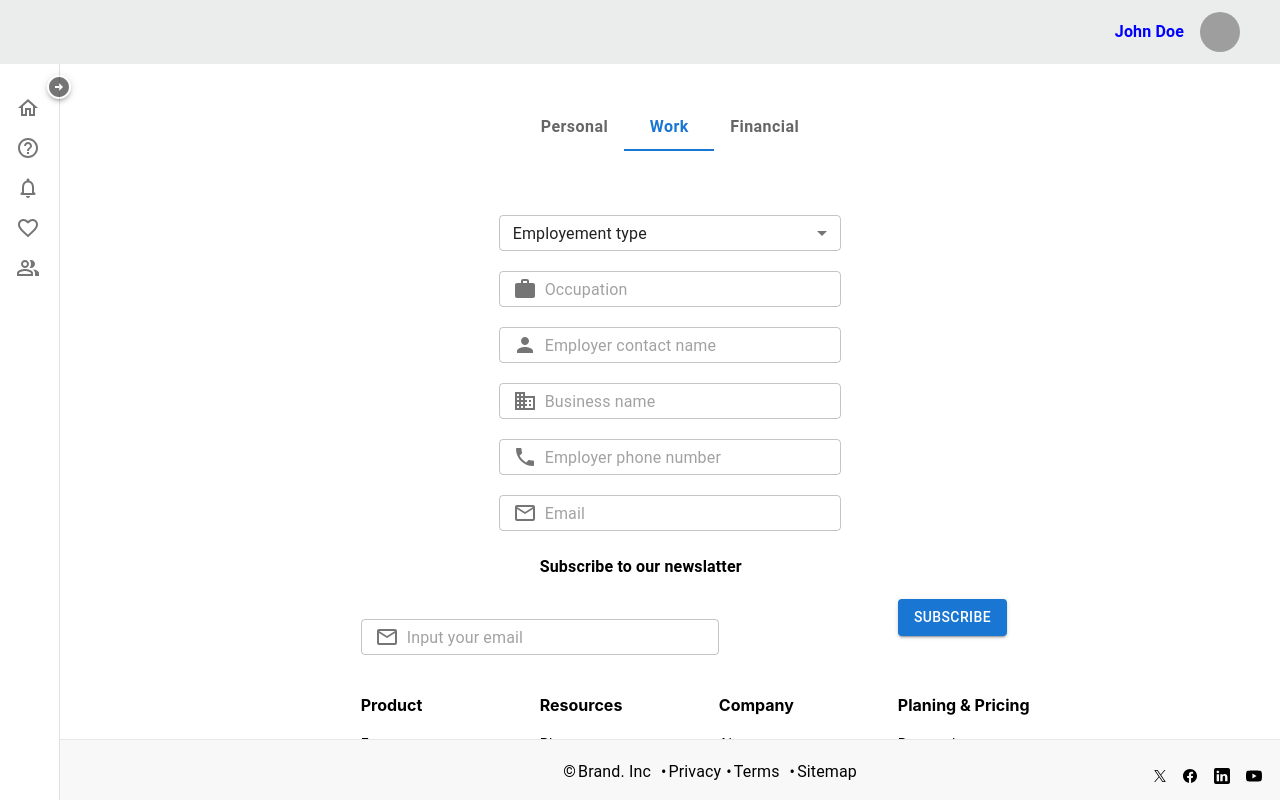
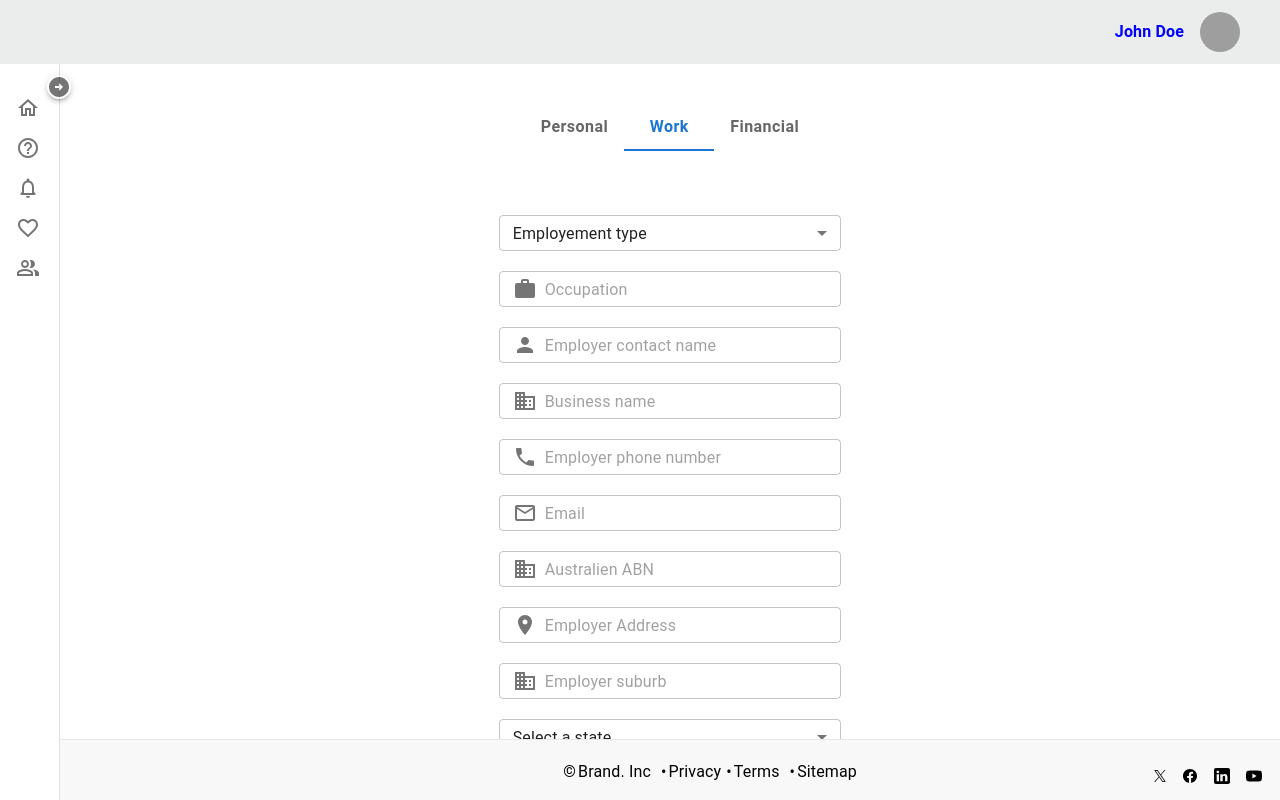
Before and after one commit to peguses/lead-mgmt-fe, a React (Create React App) app: page / in a window 1280 px wide. Both pictures are taken after a click on the tab "Work". Shown: the top 800 px of the page. Built offline with nearby package versions, Linux system fonts and the light colour scheme; grey boxes are pictures that could not be loaded.

Commit message:
Work information

```diff
--- a/src/index.tsx
+++ b/src/index.tsx
@@ -6,7 +6,7 @@ import reportWebVitals from './reportWebVitals';
 import { Provider } from 'react-redux';
 import { store } from './shared/redux/store';
 
-const root = ReactDOM.createRoot(document.getElementById('root') as HTMLElement);
+const root = ReactDOM.createRoot(document.getElementById('root') as HTMLElement)
 
 root.render(
   <React.StrictMode>
--- a/src/pages/landingPage/PersonalInformation.tab.tsx
+++ b/src/pages/landingPage/PersonalInformation.tab.tsx
@@ -16,6 +16,7 @@ import EmailOutlinedIcon from "@mui/icons-material/EmailOutlined";
 import { forwardRef, useEffect, useImperativeHandle } from "react";
 import { useAppSelector } from "../../shared/redux/hooks";
 import { PersonalInformation } from "../../shared/redux/applicant.slice";
+import { AustralienState } from "../../shared/constants/AustralienState.constant";
 
 interface PersonalInformationTab {
   applicant: number;
@@ -25,6 +26,7 @@ interface PersonalInformationTab {
 
 const PersonalInformationTab = forwardRef(
   ({ applicant, onSubmit, onValid }: PersonalInformationTab, ref) => {
+
     const applicantInformation = useAppSelector(
       (state): PersonalInformation | undefined => {
         return state?.application?.personalInforamtions?.find(
@@ -43,17 +45,6 @@ const PersonalInformationTab = forwardRef(
       mode: "all",
       defaultValues: applicantInformation,
     });
-
-    const states = [
-      { code: "NSW", name: "New South Wales" },
-      { code: "VIC", name: "Victoria" },
-      { code: "QLD", name: "Queensland" },
-      { code: "SA", name: "South Australia" },
-      { code: "WA", name: "Western Australia" },
-      { code: "TAS", name: "Tasmania" },
-      { code: "ACT", name: "Australian Capital Territory" },
-      { code: "NT", name: "Northern Territory" },
-    ];
 
     const residancyStatus = [
       { code: "AC", name: "Austrailen Citizen" },
@@ -219,7 +210,7 @@ const PersonalInformationTab = forwardRef(
                 <MenuItem value="" disabled>
                   Select a state
                 </MenuItem>
-                {states.map((stateObj) => (
+                {AustralienState.map((stateObj) => (
                   <MenuItem key={stateObj.code} value={stateObj.code}>
                     {stateObj.name}
                   </MenuItem>
--- a/src/pages/landingPage/WorkInformation.tab.tsx
+++ b/src/pages/landingPage/WorkInformation.tab.tsx
@@ -13,6 +13,8 @@ import PersonIcon from "@mui/icons-material/Person";
 import BusinessIcon from "@mui/icons-material/Business";
 import PhoneIcon from "@mui/icons-material/Phone";
 import EmailOutlinedIcon from "@mui/icons-material/EmailOutlined";
+import { Business, LocationOn, MailOutline } from "@mui/icons-material";
+import { AustralienState } from "../../shared/constants/AustralienState.constant";
 
 export const WorkInforamtionTab: React.FC<any> = () => {
   const {
@@ -188,15 +190,17 @@ export const WorkInforamtionTab: React.FC<any> = () => {
       <TextField
         variant="outlined"
         fullWidth
-        {...register("email", {
+        {...register("employerEmail", {
           required: "Email is required",
           pattern: {
             value: /\S+@\S+\.\S+/,
             message: "Entered value does not match email format",
           },
         })}
-        error={!!errors.email}
-        helperText={errors.email ? String(errors.email.message) : ""}
+        error={!!errors.employerEmail}
+        helperText={
+          errors.employerEmail ? String(errors?.employerEmail.message) : ""
+        }
         placeholder={"Email"}
         slotProps={{
           input: {
@@ -212,6 +216,149 @@ export const WorkInforamtionTab: React.FC<any> = () => {
           },
         }}
       />
+
+      <TextField
+        variant="outlined"
+        fullWidth
+        {...register("employerABN", {
+          required: "Australien ABN is required",
+          pattern: {
+            value: /^\d{11}$/,
+            message: "Entered value does not match ABN format",
+          },
+        })}
+        error={!!errors.employerABN}
+        helperText={
+          errors.employerABN ? String(errors.employerABN.message) : ""
+        }
+        placeholder={"Australien ABN"}
+        slotProps={{
+          input: {
+            startAdornment: (
+              <InputAdornment position="start">
+                <Business />
+              </InputAdornment>
+            ),
+            sx: {
+              height: "36px",
+              marginTop: "20px",
+            },
+          },
+        }}
+      />
+
+      <TextField
+        variant="outlined"
+        fullWidth
+        {...register("employerAddress", {
+          required: "Employee address is requried",
+        })}
+        error={!!errors.employerAddress}
+        helperText={
+          errors.employerAddress ? String(errors.employerAddress.message) : ""
+        }
+        placeholder={"Employer Address"}
+        slotProps={{
+          input: {
+            startAdornment: (
+              <InputAdornment position="start">
+                <LocationOn />
+              </InputAdornment>
+            ),
+            sx: {
+              height: "36px",
+              marginTop: "20px",
+            },
+          },
+        }}
+      />
+
+      <TextField
+        variant="outlined"
+        fullWidth
+        {...register("employerSuburb", {
+          required: "Employee suburb is requried",
+        })}
+        error={!!errors.employerSuburb}
+        helperText={
+          errors.employerSuburb ? String(errors.employerSuburb.message) : ""
+        }
+        placeholder={"Employer suburb"}
+        slotProps={{
+          input: {
+            startAdornment: (
+              <InputAdornment position="start">
+                <BusinessIcon />
+              </InputAdornment>
+            ),
+            sx: {
+              height: "36px",
+              marginTop: "20px",
+            },
+          },
+        }}
+      />
+      <FormControl
+        fullWidth
+        sx={{ marginTop: "20px" }}
+        error={Boolean(errors.state)}
+      >
+        <Controller
+          name="state"
+          control={control}
+          defaultValue=""
+          rules={{ required: "State is required" }}
+          render={({ field }) => (
+            <Select
+              labelId="state-label"
+              {...field}
+              displayEmpty
+              style={{ height: "36px" }}
+              onChange={(e) => {
+                clearErrors("state");
+                field.onChange(e);
+              }}
+            >
+              <MenuItem value="" disabled>
+                Select a state
+              </MenuItem>
+              {AustralienState.map((stateObj) => (
+                <MenuItem key={stateObj.code} value={stateObj.code}>
+                  {stateObj.name}
+                </MenuItem>
+              ))}
+            </Select>
+          )}
+        />
+        {errors.state && (
+          <FormHelperText>{String(errors.state?.message)}</FormHelperText>
+        )}
+      </FormControl>
+      <TextField
+        variant="outlined"
+        fullWidth
+        {...register("postCode", {
+          required: "Post code is requried",
+        })}
+        error={!!errors.postCode}
+        helperText={
+          errors.postCode ? String(errors.postCode.message) : ""
+        }
+        placeholder={"Post code"}
+        slotProps={{
+          input: {
+            startAdornment: (
+              <InputAdornment position="start">
+                <MailOutline />
+              </InputAdornment>
+            ),
+            sx: {
+              height: "36px",
+              marginTop: "20px",
+            },
+          },
+        }}
+      />
     </>
   );
 };
--- /dev/null
+++ b/src/shared/constants/AustralienState.constant.tsx
@@ -0,0 +1,10 @@
+export const AustralienState = [
+    { code: "NSW", name: "New South Wales" },
+    { code: "VIC", name: "Victoria" },
+    { code: "QLD", name: "Queensland" },
+    { code: "SA", name: "South Australia" },
+    { code: "WA", name: "Western Australia" },
+    { code: "TAS", name: "Tasmania" },
+    { code: "ACT", name: "Australian Capital Territory" },
+    { code: "NT", name: "Northern Territory" },
+];
```
Also changed, not shown: package.json (+7 -2 lines), .eslintrc.json (deleted), 1 other file (tests, documents, lock files or other folders).
